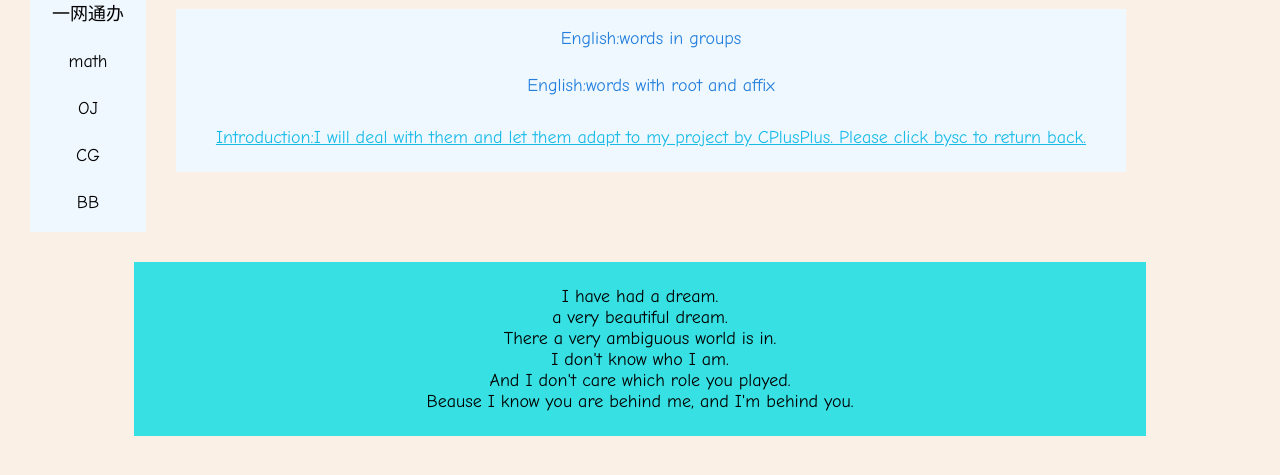
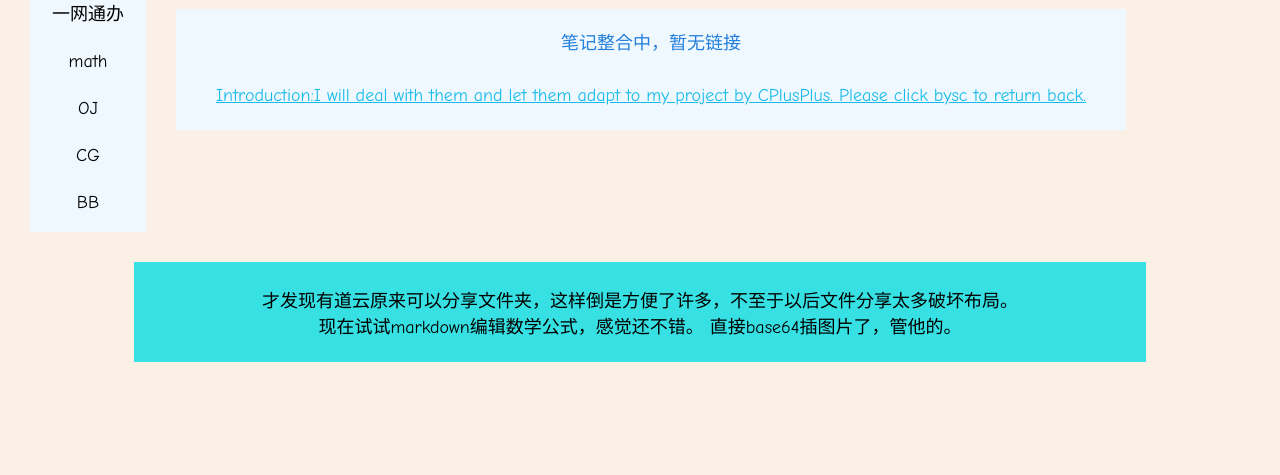
Before and after one commit to bysc/bysc.github.io, a plain HTML site: page SubHTML/Personal.html in a window 1280 px wide. Shown: the part 269-744 px from the top of the page. Drawn offline with Linux system fonts and the light colour scheme.

```diff
--- a/SubHTML/Personal.html
+++ b/SubHTML/Personal.html
@@ -30,8 +30,7 @@
             Below are websites about my notes on youdaoyun. And my repository connected with them is <a href="https://github.com/bysc/Notes" target="_blank" >https://github.com/bysc/Notes</a>
         </h1>
         <ul>
-            <li><a href="https://note.youdao.com/s/A0jYN680" target="_self">English:words in groups</a></li>
-            <li><a href="https://note.youdao.com/s/ApinrHaz" target="_self">English:words with root and affix</a></li>
+            <li><a href="" target="_self">笔记整合中，暂无链接</a></li>
             <p>
                 Introduction:I will deal with them and let them adapt to my project by CPlusPlus. Please click bysc to return back.
             </p>
@@ -39,12 +38,9 @@
     </div>
     <div id="thinking">
         <p>
-            I have had a dream.<br/>
-            a very beautiful dream.<br/>
-            There a very ambiguous world is in.<br/>
-            I don't know who I am.<br/>
-            And I don't care which role you played.<br/>
-            Beause I know you are behind me, and I'm behind you.
+            才发现有道云原来可以分享文件夹，这样倒是方便了许多，不至于以后文件分享太多破坏布局。<br>
+            现在试试markdown编辑数学公式，感觉还不错。
+            直接base64插图片了，管他的。
         </p>
     </div>
 </body>
```
Also changed, not shown: index.html (+1 -0 lines).
